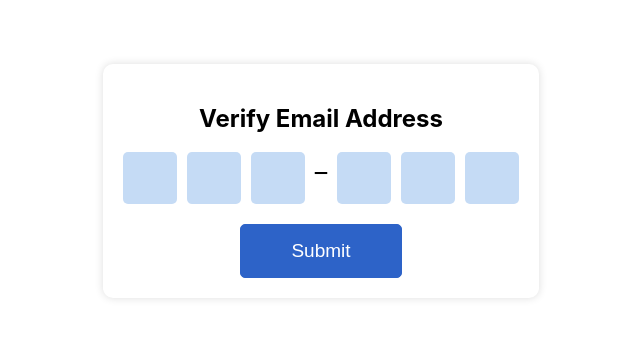
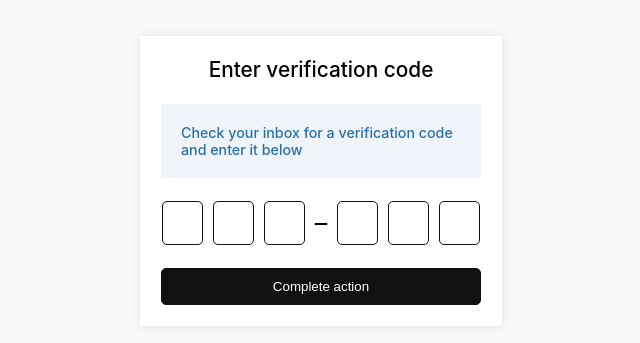
Before and after one commit to Octagon-simon/otp-app, a React (Create React App) app: page / in a window 1280 px wide. Shown: the part 219-562 px from the top of the page, without its empty margins (319-959 px from the left). Built offline with nearby package versions, Linux system fonts and the light colour scheme.

Commit message:
Updated the component

```diff
--- a/src/App.js
+++ b/src/App.js
@@ -1,13 +1,53 @@
 import OTPInputGroup from "./otpInputs";
 
 function App() {
+
+  const styles = {
+    app: {
+      fontSize: '.89rem',
+      height: '100dvh',
+      display: 'flex',
+      justifyContent: 'center',
+      flexDirection: 'column',
+      backgroundColor: '#f9f9f9'
+    },
+
+    formWrapper: {
+      padding: '20px',
+      maxWidth: 'calc(340px - 20px)',
+      width: '100%',
+      margin: 'auto',
+      boxShadow: '0px 0px 8px #ddd',
+      // borderRadius: '10px',.
+      backgroundColor: '#fff',
+      border: '1px solid #ffffff'
+    },
+
+    title: {
+      textAlign: 'center',
+      margin: '0 0 1.4rem 0',
+      fontSize: '1.3rem',
+      fontWeight: '500',
+    },
+
+    notification: {
+      margin: '20px 0',
+      padding: '20px',
+      backgroundColor: '#eff5fb',
+      color: '#296fa8',
+      fontWeight: '500'
+    }
+  }
+
   return (
-    <div className="app">
-      <form method="post">
-        <h2>Verify Email Address</h2>
+    <div className="app" style={styles.app}>
+      <div style={styles.formWrapper}>
+        <form method="post">
+          <h2 style={styles.title}>Enter verification code</h2>
+          <div style={styles.notification}>Check your inbox for a verification code and enter it below</div>
           <OTPInputGroup />
-      </form>
-
+        </form>
+      </div>
     </div>
   );
 }
--- a/src/otpInputs.css
+++ /dev/null
@@ -1,105 +0,0 @@
-.digitGroup {
-	display: flex;
-	gap: 10px;
-	justify-content: center;
-	margin-bottom: 20px;
-}
-
-.digitGroup input {
-	outline: 0 !important;
-	user-select: none !important;
-	width: 50px;
-	height: 50px;
-	background-color: #C5DBF5;
-	font-weight: bold !important;
-	border-radius: 5px;
-	border: none;
-	line-height: 50px;
-	text-align: center;
-	font-size: 24px;
-	color: #001E9A;
-	margin: 0;
-}
-
-.digitGroup input:focus {
-	border: 2px solid #001E9A !important;
-}
-
-.digitGroup input:active {
-	border: 2px solid #001E9A !important;
-}
-
-.digitGroup .splitter {
-	padding: 5px 0;
-	color: rgb(0, 0, 0);
-	font-size: 25px;
-	margin: 0;
-}
-
-.prompt {
-	margin-bottom: 20px;
-	font-size: 20px;
-	color: white;
-}
-
-.formSection {
-	max-width: 500px;
-	margin: auto;
-	border-radius: 10px;
-	box-shadow: 0px 0px 8px #ddd;
-	padding: 20px;
-}
-
-.w-100 {
-	width: 100%;
-}
-
-.app{
-  height: 100vh;
-  display: flex;
-  justify-content: center;
-  flex-direction: column;
-}
-.btnGroup{
-  text-align: center;
-}
-
-form{
-  padding: 20px;
-  max-width: 500px;
-  margin: auto;
-  box-shadow: 0px 0px 8px #ddd;
-  border-radius: 10px;
-}
-
-h2{
-  text-align: center;
-}
-
-button {
-  color: #ffffff;
-  background-color: #2d63c8;
-  font-size: 19px;
-  border: 1px solid #2d63c8;
-  border-radius: 5px;
-  padding: 15px 50px;
-  cursor: pointer
-}
-button:hover {
-  color: #2d63c8;
-  background-color: #ffffff;
-}
-/* Media query for mobile devices */
-@media (max-width: 480px) {
-	.digitGroup {
-		gap: 5px !important;
-	}
-
-	.digitGroup input {
-		width: 40px !important;
-	}
-
-	.digitGroup .splitter {
-		font-size: 25px !important;
-	}
-}
--- a/src/otpInputs.js
+++ b/src/otpInputs.js
@@ -1,9 +1,8 @@
-//otpInputs.js
-import React, {useState} from "react";
-import './otpInputs.css';
+import React, { forwardRef, useRef, useState } from "react";
+import styles from './otpInputs.module.css'
 
 //Our parent component
-const OTPInputGroup = () => {
+const OTPInputGroup = ({ autoSubmit = false }) => {
     //state to store all input boxes
     const [inputValues, setInputValues] = useState({
         input1: '',
@@ -14,6 +13,7 @@ const OTPInputGroup = () => {
         input6: '',
         // Add more input values here
     });
+
     //this function updates the value of the state inputValues
     const handleInputChange = (inputId, value) => {
         setInputValues((prevInputValues) => ({
@@ -21,106 +21,153 @@ const OTPInputGroup = () => {
             [inputId]: value,
         }));
     };
+
     //this function processes form submission
-    const handleSubmit = () => {
+    const handleSubmit = (e) => {
         // ... Your submit logic here
+        e?.preventDefault()
+        // declare
+        const otpCode = `OTPCode is: ${Object.values(inputValues).join('')}`
+        //return
+        return alert(otpCode)
     };
+
+    //use refs for inputs
+    const input1 = useRef()
+    const input2 = useRef()
+    const input3 = useRef()
+    const input4 = useRef()
+    const input5 = useRef()
+    const input6 = useRef()
+    //.....create more refs and assign them to more inputs
+
     //return child component
-        return (
+    return (
         <>
-            <div id='OTPInputGroup' className="digitGroup" data-autosubmit="true">
+            <div id='OTPInputGroup' className={styles.digitGroup}>
                 <OTPInput
                     id="input1"
+                    className={styles.digitGroup}
+                    ref={input1}
                     value={inputValues.input1}
                     onValueChange={handleInputChange}
-                    previousId={null}
+                    previousRef={null}
                     handleSubmit={handleSubmit}
-                    nextId="input2"
+                    autoSubmit={autoSubmit}
+                    nextRef={input2}
                 />
                 <OTPInput
                     id="input2"
+                    className={styles.digitGroup}
+                    ref={input2}
                     value={inputValues.input2}
                     onValueChange={handleInputChange}
-                    previousId="input1"
+                    previousRef={input1}
                     handleSubmit={handleSubmit}
-                    nextId="input3"
+                    autoSubmit={autoSubmit}
+                    nextRef={input3}
                 />
                 <OTPInput
                     id="input3"
+                    className={styles.digitGroup}
+                    ref={input3}
                     value={inputValues.input3}
                     onValueChange={handleInputChange}
-                    previousId="input2"
+                    previousRef={input2}
                     handleSubmit={handleSubmit}
-                    nextId="input4"
+                    autoSubmit={autoSubmit}
+                    nextRef={input4}
                 />
                 {/* Seperator */}
-                <span className="splitter">&ndash;</span>
+                <span className={styles.seperator}>&ndash;</span>
+                {/* End of Seperator */}
                 <OTPInput
                     id="input4"
+                    className={styles.digitGroup}
+                    ref={input4}
                     value={inputValues.input4}
                     onValueChange={handleInputChange}
-                    previousId="input3"
+                    previousRef={input3}
                     handleSubmit={handleSubmit}
-                    nextId="input5"
+                    autoSubmit={autoSubmit}
+                    nextRef={input5}
                 />
                 <OTPInput
                     id="input5"
+                    className={styles.digitGroup}
+                    ref={input5}
                     value={inputValues.input5}
                     onValueChange={handleInputChange}
-                    previousId="input4"
+                    previousRef={input4}
                     handleSubmit={handleSubmit}
-                    nextId="input6"
+                    autoSubmit={autoSubmit}
+                    nextRef={input6}
                 />
                 <OTPInput
                     id="input6"
+                    className={styles.digitGroup}
+                    ref={input6}
                     value={inputValues.input6}
                     onValueChange={handleInputChange}
-                    previousId="input5"
+                    previousRef={input5}
                     handleSubmit={handleSubmit}
+                    autoSubmit={autoSubmit}
+                    nextRef={null}
                 />
             </div>
             <div className="btnGroup" onClick={handleSubmit}>
-                <button>Submit</button>
+                <button className={styles.button}>Complete action</button>
             </div>
         </>
     );
 }
+
 //Our child component
-const OTPInput = ({ id, previousId, nextId, value, onValueChange, handleSubmit }) => {
+const OTPInput = forwardRef((props, ref) => {
+
+    const { id, className, previousRef, nextRef, value, onValueChange, handleSubmit, autoSubmit } = props
+
     //This callback function only runs when a key is released
     const handleKeyUp = (e) => {
-        //check if key is backspace or arrowleft
-        if (e.keyCode === 8 || e.keyCode === 37) {
-            //find the previous element
-            const prev = document.getElementById(previousId);
+
+        // Uncomment to debug the component
+        // console.log({
+        //     current: ref,
+        //     next: nextRef,
+        //     previous: previousRef
+        // })
+
+        // Check if key is backspace or arrowleft
+        if (e.key === 'Backspace' || e.key === 'ArrowLeft') {
+            // Find the previous element
+            const prev = previousRef && previousRef.current;
+            // If previous element exists, select it
             if (prev) {
-                //select the previous element
-                prev.select();
+                // Select the previous element
+                return prev.select();
             }
         } else if (
-            (e.keyCode >= 48 && e.keyCode <= 57) || //check if key is numeric keys 0 to 9
-            (e.keyCode >= 65 && e.keyCode <= 90) || //check if key is alphabetical keys A to Z
-            (e.keyCode >= 96 && e.keyCode <= 105) || //check if key is numeric keypad keys 0 to 9
-            e.keyCode === 39 //check if key is right arrow key
+            // Check if key is alphanumeric or right arrow key
+            (e.key.match(/[a-zA-Z0-9]/) && e.key.length === 1) || e.key === 'ArrowRight'
         ) {
-            //find the next element
-            const next = document.getElementById(nextId);
+            // Find the next element
+            const next = nextRef && nextRef.current;
+            // If next element exists, select it
             if (next) {
-                //select the next element
-                next.select();
-            } else {
-                //check if inputGroup has autoSubmit enabled
-                const inputGroup = document.getElementById('OTPInputGroup');
-                if (inputGroup && inputGroup.dataset['autosubmit']) {
-                    //submit the form
-                    handleSubmit();
-                }
+                // Select the next element
+                return next.select();
+            }else if(autoSubmit){
+                // submit the form
+                return handleSubmit()
             }
         }
-    }
+    };
+
     return (
         <input
             id={id}
+            className={className}
+            ref={ref}
             name={id}
             type="text"
             value={value}
@@ -129,6 +176,6 @@ const OTPInput = ({ id, previousId, nextId, value, onValueChange, handleSubmit }
             onKeyUp={handleKeyUp}
         />
     );
-};
+});
 
 export default OTPInputGroup;
--- /dev/null
+++ b/src/otpInputs.module.css
@@ -0,0 +1,41 @@
+.digitGroup {
+	display: flex;
+	gap: 10px;
+	justify-content: center;
+	margin-bottom: 20px;
+    width: 100%;
+    height: 50px;
+    align-items: center;
+}
+
+.digitGroup input {
+	outline: 0 !important;
+	user-select: none !important;
+	width: 35px;
+	height: 40px !important;
+	font-weight: bold !important;
+	border-radius: 5px;
+	border: 1px solid #111;
+	line-height: 50px;
+	text-align: center;
+	font-size: 24px;
+	margin: 0;
+}
+
+.digitGroup input:focus {
+    box-shadow: 0px 0px 5px 0px #b7b7b7;
+}
+
+.seperator {
+	font-size: 25px;
+}
+
+.button {
+	color: #fff;
+	background-color: #111;
+	border: 1px solid #111;
+	border-radius: 5px;
+	padding: 10px;
+	cursor: pointer;
+    width: 100%;
+}
```
Also changed, not shown: 2 other files (tests, documents, lock files or other folders).
